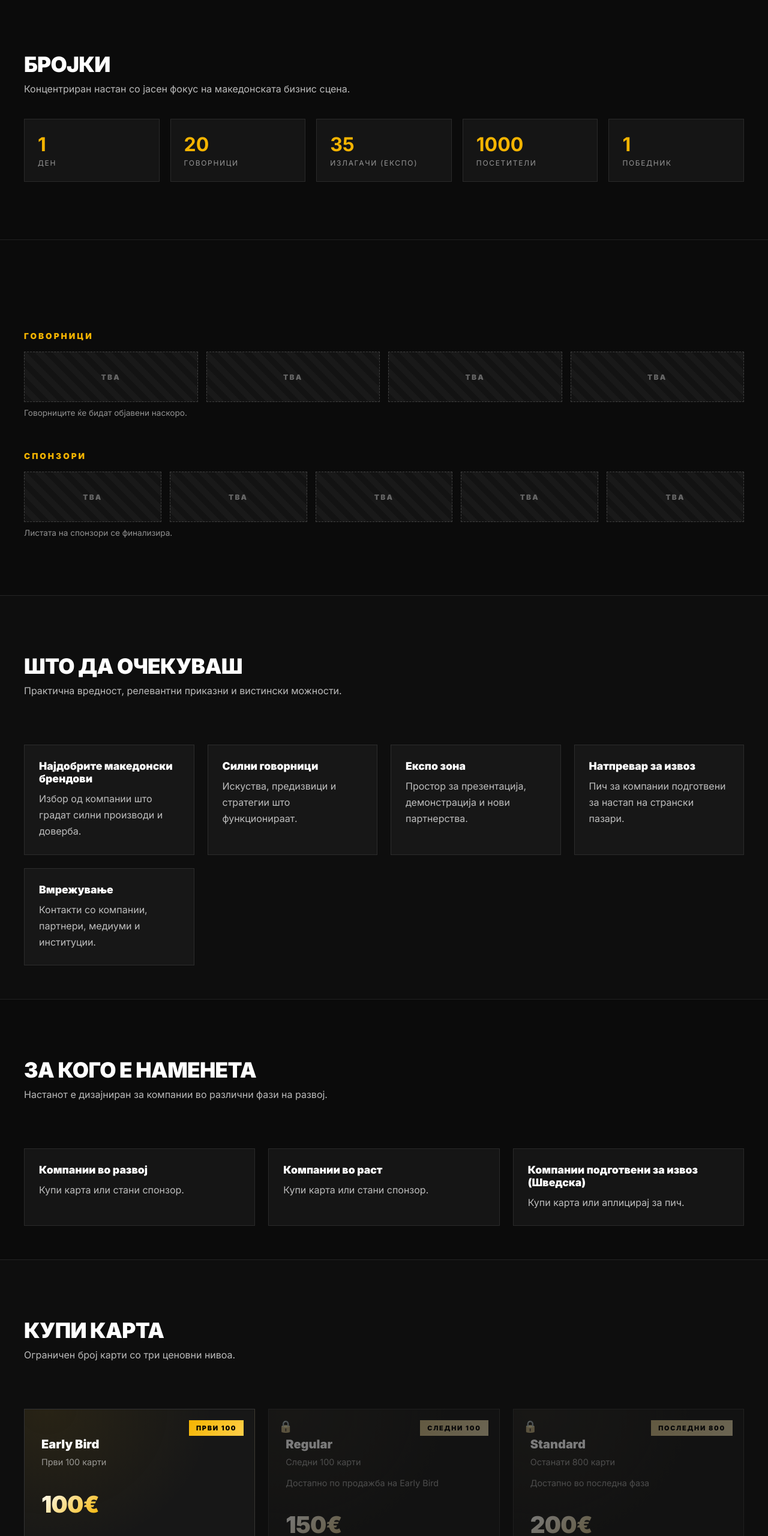
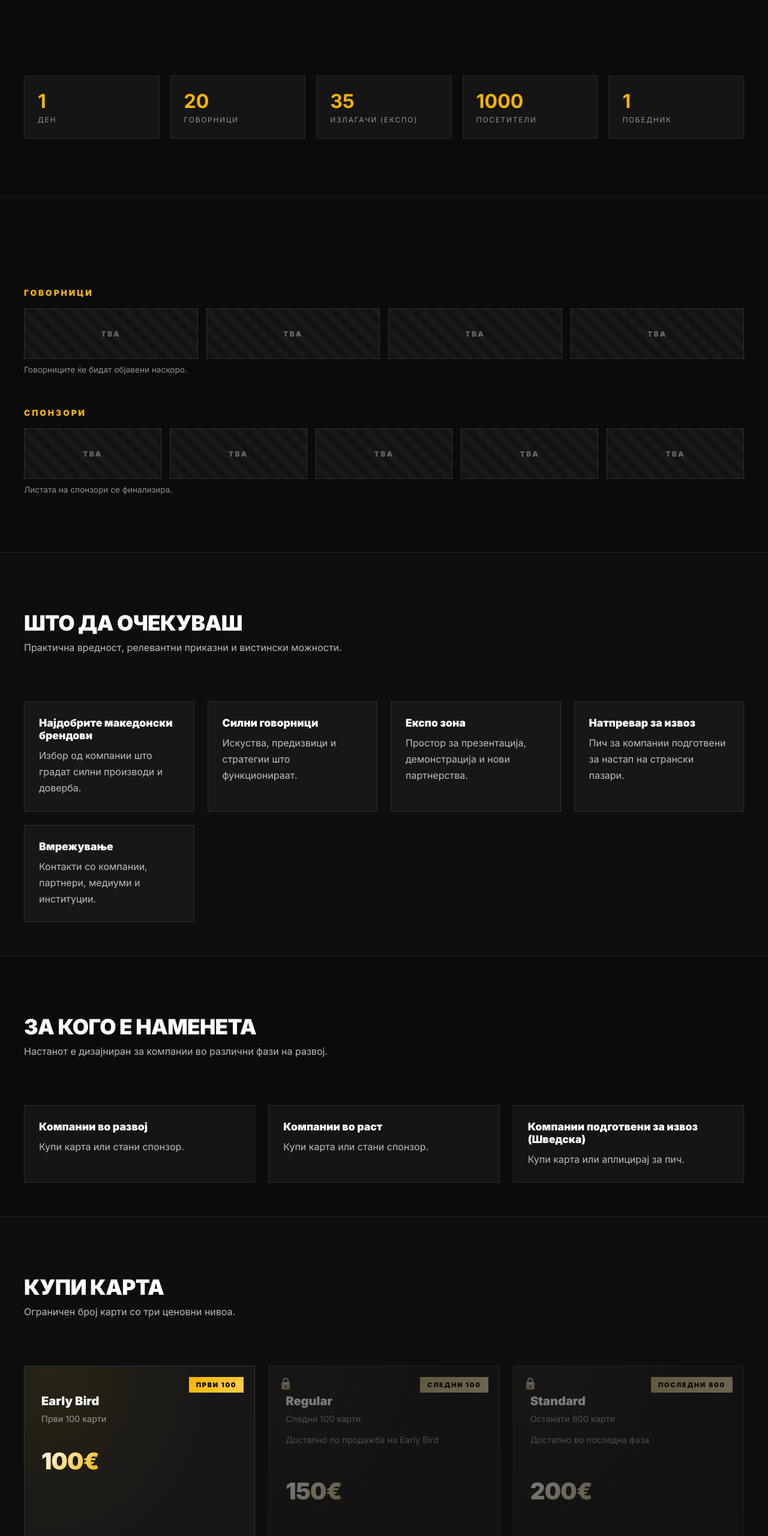
Before and after one commit to FilipStefanovski1/Biznis-Arena, a website built with Vite: page index.html in a window 1280 px wide. Shown: the part 920-3480 px from the top of the page at 60% size. Built offline with nearby package versions, Linux system fonts and the light colour scheme.

Commit message:
Fix some styling

```diff
--- a/index.html
+++ b/index.html
@@ -94,9 +94,6 @@
     <section class="section dark" id="numbers">
       <div class="container">
         <div class="section-head">
-          <h2 class="section-title">БРОЈКИ</h2>
-          <p class="section-sub">
-            Концентриран настан со јасен фокус на македонската бизнис сцена.
           </p>
         </div>
 
--- a/src/styles/main.css
+++ b/src/styles/main.css
@@ -588,10 +588,20 @@ body {
     rgba(255, 255, 255, 0.04);
   border: 1px solid rgba(255, 255, 255, 0.12);
   transition: transform 0.3s ease, box-shadow 0.3s ease;
+
+  /* =====================
+     FIX: keep ticket cards aligned + stable
+     (prevents up/down "jumping")
+  ===================== */
+  display: flex;
+  flex-direction: column;
+  height: 100%;
+  min-height: 460px;
 }
 
+/* IMPORTANT: price cards should not translate on hover */
 .card.price:hover {
-  transform: translateY(-10px);
+  transform: none;
   box-shadow:
     0 30px 70px rgba(0, 0, 0, 0.55),
     inset 0 0 0 1px rgba(245, 180, 0, 0.35);
@@ -645,6 +655,9 @@ body {
   font-size: 0.75rem;
   letter-spacing: 0.18em;
   border-radius: 0;
+
+  /* FIX: keeps buttons aligned at bottom across all tiers */
+  margin-top: auto;
 }
 
 /* Highlight middle (Regular) */
@@ -675,6 +688,7 @@ body {
 @media (max-width: 900px) {
   .card.price {
     padding: 32px 22px;
+    min-height: 0;
   }
 
   .card.price .price-row strong {
```
